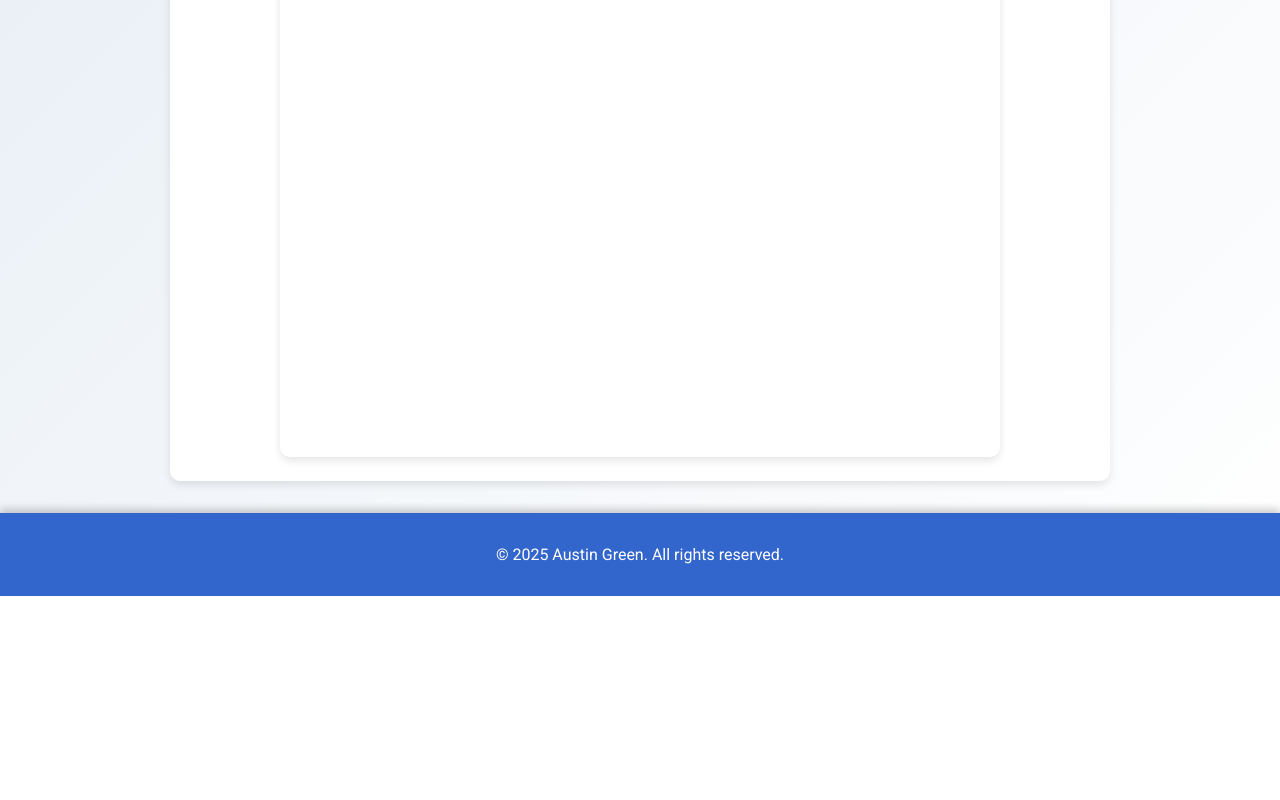
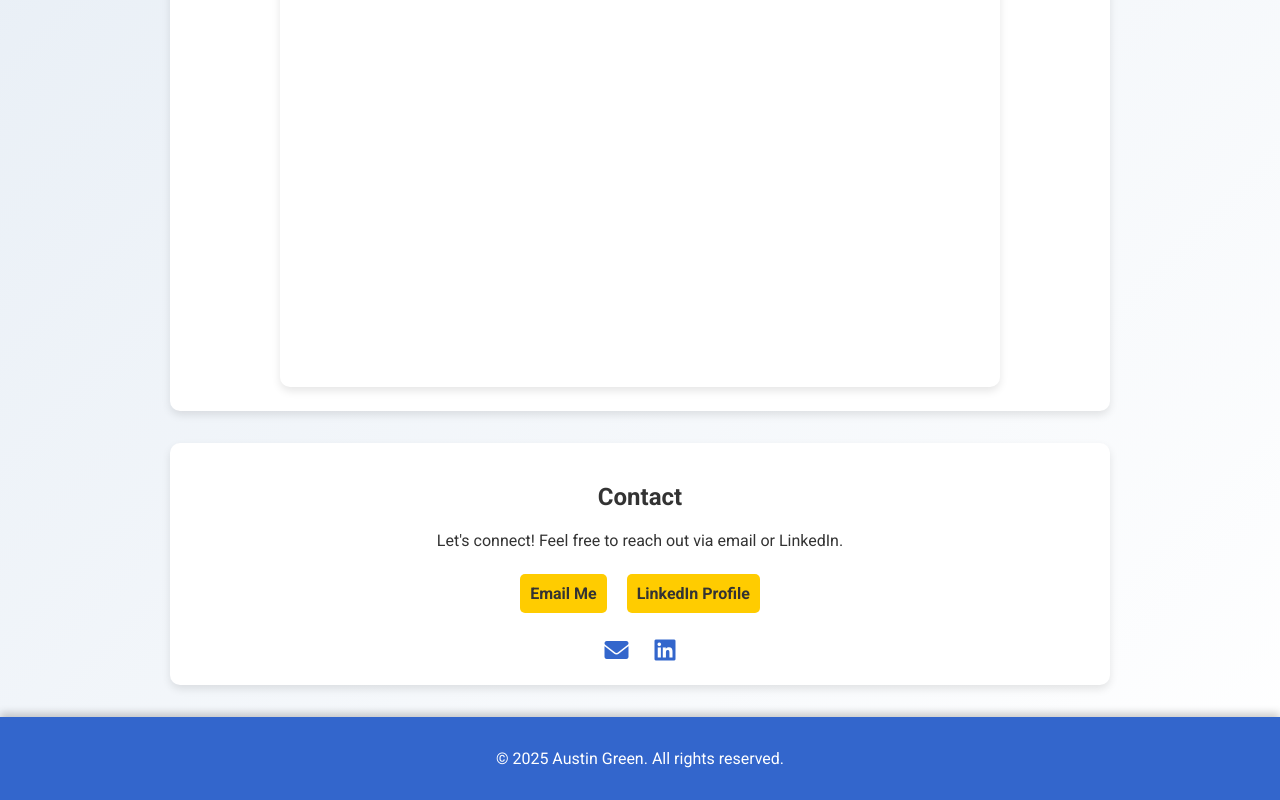
Before and after one commit to agreen9880/agreen9880.github.io, a plain HTML site: page index.html in a window 1280 px wide. Shown: the part 1299-2099 px from the top of the page. Before the commit the page ends 1895 px from the top, so only its background shows below. Drawn offline with Linux system fonts and the light colour scheme.

Commit message:
Update index.html

```diff
--- a/index.html
+++ b/index.html
@@ -5,6 +5,7 @@
     <meta name="viewport" content="width=device-width, initial-scale=1.0">
     <title>Austin Green's Portfolio</title>
     <link href="https://fonts.googleapis.com/css2?family=Roboto:wght@400;700&display=swap" rel="stylesheet">
+    <link rel="stylesheet" href="https://cdnjs.cloudflare.com/ajax/libs/font-awesome/6.0.0/css/all.min.css">
     <style>
         body {
             font-family: 'Roboto', sans-serif;
@@ -17,7 +18,7 @@
         header {
             background-color: #3366cc;
             color: white;
-            padding: 1rem;
+            padding: 1.5rem;
             text-align: center;
             box-shadow: 0 4px 8px rgba(0, 0, 0, 0.2);
         }
@@ -26,7 +27,7 @@
             justify-content: center;
             gap: 2rem;
             background-color: #3366cc;
-            padding: 0.5rem;
+            padding: 0.8rem;
             position: sticky;
             top: 0;
             z-index: 1000;
@@ -54,6 +55,10 @@
             border-radius: 10px;
             box-shadow: 0 4px 8px rgba(0, 0, 0, 0.1);
             margin-bottom: 2rem;
+            transition: transform 0.3s ease-in-out;
+        }
+        .card:hover {
+            transform: scale(1.02);
         }
         #intro img {
             max-width: 150px;
@@ -72,6 +77,33 @@
             margin-top: 1rem;
             border-radius: 10px;
             box-shadow: 0 4px 8px rgba(0, 0, 0, 0.1);
+        }
+        .contact-links a {
+            display: inline-block;
+            margin: 0.5rem;
+            padding: 10px;
+            background-color: #ffcc00;
+            color: #333;
+            text-decoration: none;
+            font-weight: bold;
+            border-radius: 5px;
+            transition: background 0.3s ease-in-out;
+        }
+        .contact-links a:hover {
+            background-color: #ff9900;
+            color: white;
+        }
+        .social-icons {
+            font-size: 24px;
+            margin-top: 1rem;
+        }
+        .social-icons a {
+            color: #3366cc;
+            margin: 0 10px;
+            transition: color 0.3s;
+        }
+        .social-icons a:hover {
+            color: #ffcc00;
         }
         footer {
             text-align: center;
@@ -102,22 +134,34 @@
     <nav>
         <a href="#intro">About Me</a>
         <a href="#cv">CV</a>
-        <a href="#footer">Contact</a>
+        <a href="#contact">Contact</a>
     </nav>
     <section id="intro" class="card">
         <img src="headshot.jpg" alt="Austin Green">
         <h2>About Me</h2>
-        <p>Hello! I'm Austin Green, PharmD, MPH, BCPS, AAHIVP, a visionary healthcare professional with a strong commitment to transforming healthcare through technology and innovation.</p>
-        <p>With a multidisciplinary background in pharmacy, public health, and data science, I bring a unique perspective to tackling systemic challenges in healthcare. I specialize in healthtech innovation, leveraging artificial intelligence and machine learning to enhance patient outcomes while ensuring ethical integration into existing systems.</p>
-        <p>Currently, I am pursuing advanced certifications and education to further solidify my knowledge in healthtech and AI/ML strategy. My long-term vision includes leading a healthtech startup that focuses on improving healthcare accessibility and efficiency for all.</p>
-        <p>Beyond my professional pursuits, I am an advocate for education and leadership development, having contributed to academic presentations, publications, and mentorship in the field. Explore my CV and projects to learn more about my journey and impact.</p>
+        <p>Hello! I'm Austin Green, PharmD, MPH, BCPS, AAHIVP, a healthcare professional passionate about leveraging technology to enhance patient outcomes and drive innovation.</p>
+        <p>With a multidisciplinary background in pharmacy, public health, and data science, I tackle systemic healthcare challenges through AI, analytics, and strategic decision-making.</p>
+        <p>My goal is to lead a healthtech startup focused on accessibility and efficiency in patient care.</p>
+        <p>Explore my CV and projects to learn more about my contributions to the field!</p>
     </section>
     <section id="cv" class="card">
         <h2>Curriculum Vitae</h2>
         <p>Download my CV: <a href="Green_Austin_CV.pdf" download>Green_Austin_CV.pdf</a></p>
         <iframe src="Green_Austin_CV.pdf"></iframe>
     </section>
-    <footer id="footer">
+    <section id="contact" class="card">
+        <h2>Contact</h2>
+        <p>Let's connect! Feel free to reach out via email or LinkedIn.</p>
+        <div class="contact-links">
+            <a href="mailto:agreen9880@gmail.com">Email Me</a>
+            <a href="https://www.linkedin.com/in/austinlgreen/" target="_blank">LinkedIn Profile</a>
+        </div>
+        <div class="social-icons">
+            <a href="mailto:agreen9880@gmail.com"><i class="fas fa-envelope"></i></a>
+            <a href="https://www.linkedin.com/in/austinlgreen/" target="_blank"><i class="fab fa-linkedin"></i></a>
+        </div>
+    </section>
+    <footer>
         <p>&copy; 2025 Austin Green. All rights reserved.</p>
     </footer>
 </body>
```
